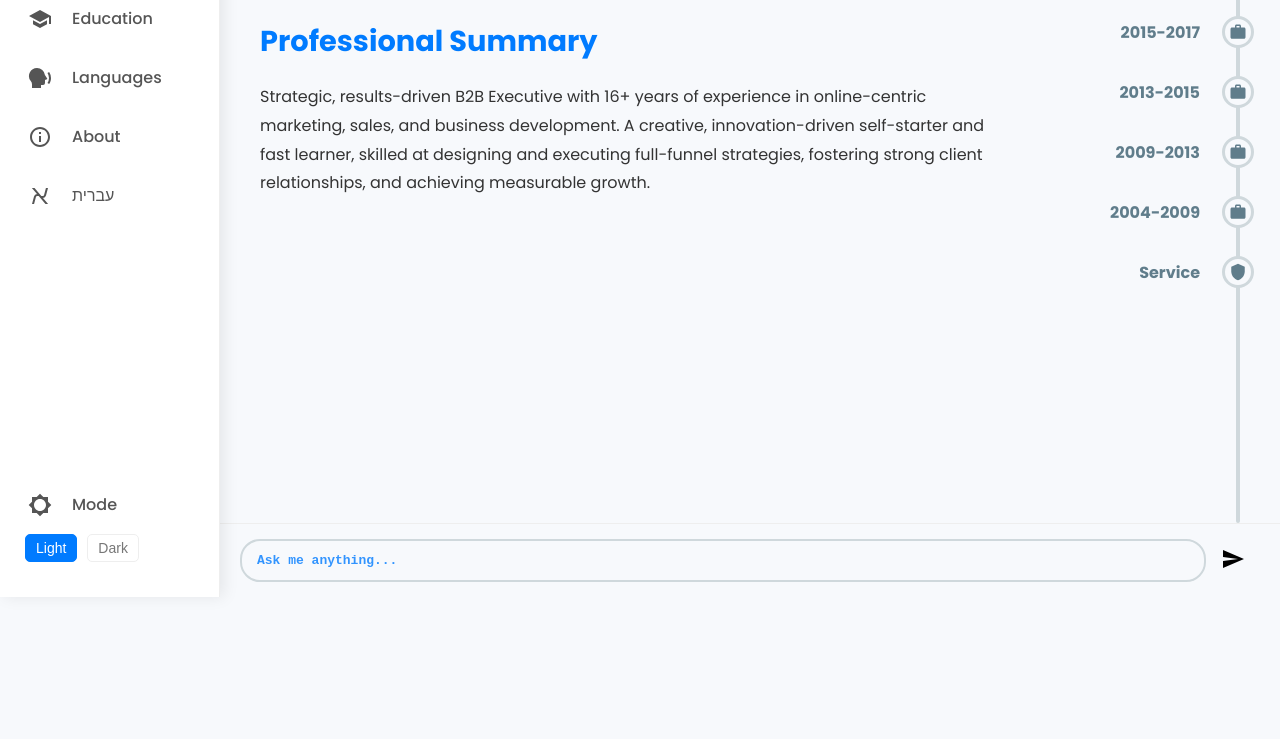
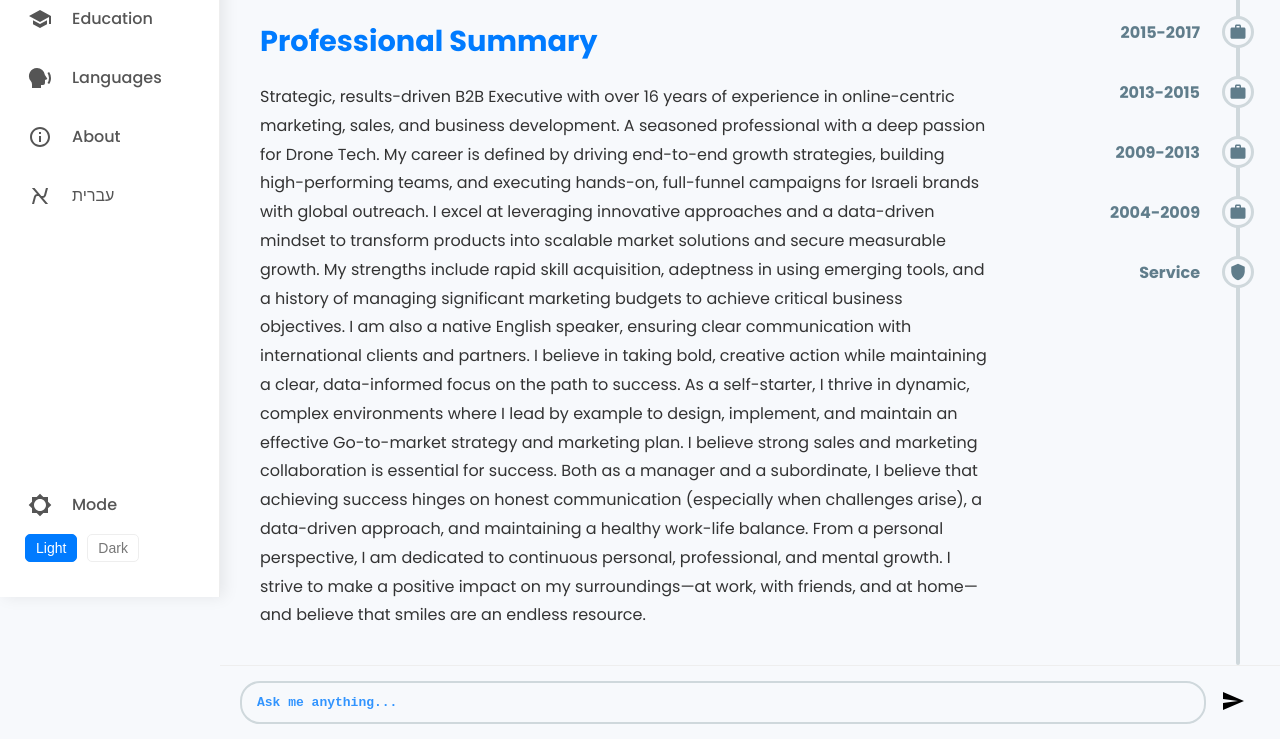
Before and after one commit to leelaster/leelaster.github.io, a plain HTML site: page index.html in a window 1280 px wide. Shown: the part 203-942 px from the top of the page. Before the commit the page ends 800 px from the top, so only its background shows below. Drawn offline with nearby package versions, Linux system fonts and the light colour scheme.

Commit message:
Professional Summary

```diff
--- a/index.html
+++ b/index.html
@@ -308,7 +308,18 @@
                             <li><a href="https://www.linkedin.com/in/leelaster/" target="_blank"><svg class="icon" viewBox="0 0 24 24"><path d="M19 3a2 2 0 0 1 2 2v14a2 2 0 0 1-2 2H5a2 2 0 0 1-2-2V5a2 2 0 0 1 2-2h14m-.5 15.5v-5.3a3.26 3.26 0 0 0-3.26-3.26c-.85 0-1.84.52-2.32 1.3v-1.11h-3.06v8.34h3.06v-4.57c0-1.22.61-2.35 1.78-2.35 1.17 0 1.78 1.13 1.78 2.35v4.57h3.06zM6.88 8.56a1.68 1.68 0 0 0 1.68-1.68c0-.93-.75-1.69-1.68-1.69a1.69 1.69 0 0 0-1.69 1.69c0 .93.76 1.68 1.69 1.68zm1.53 9.94H5.35V10h3.06v8.5z"></path></svg> <span>LinkedIn Profile</span></a></li>
                         </ul>
                         <h2>Professional Summary</h2>
-                        <p>Strategic, results-driven B2B Executive with 16+ years of experience in online-centric marketing, sales, and business development. A creative, innovation-driven self-starter and fast learner, skilled at designing and executing full-funnel strategies, fostering strong client relationships, and achieving measurable growth.</p>
+                        <p>Strategic, results-driven B2B Executive with over 16 years of experience in online-centric marketing, sales, and business development. A seasoned professional with a deep passion for Drone Tech. My career is defined by driving end-to-end growth strategies, building high-performing teams, and executing hands-on, full-funnel campaigns for Israeli brands with global outreach.
+
+I excel at leveraging innovative approaches and a data-driven mindset to transform products into scalable market solutions and secure measurable growth. My strengths include rapid skill acquisition, adeptness in using emerging tools, and a history of managing significant marketing budgets to achieve critical business objectives. I am also a native English speaker, ensuring clear communication with international clients and partners.
+
+I believe in taking bold, creative action while maintaining a clear, data-informed focus on the path to success.
+
+As a self-starter, I thrive in dynamic, complex environments where I lead by example to design, implement, and maintain an effective Go-to-market strategy and marketing plan. I believe strong sales and marketing collaboration is essential for success.
+
+Both as a manager and a subordinate, I believe that achieving success hinges on honest communication (especially when challenges arise), a data-driven approach, and maintaining a healthy work-life balance.
+
+From a personal perspective, I am dedicated to continuous personal, professional, and mental growth. I strive to make a positive impact on my surroundings—at work, with friends, and at home—and believe that smiles are an endless resource.
+</p>
                     </div>
 
                     <!-- Experience Detail Section -->
```
